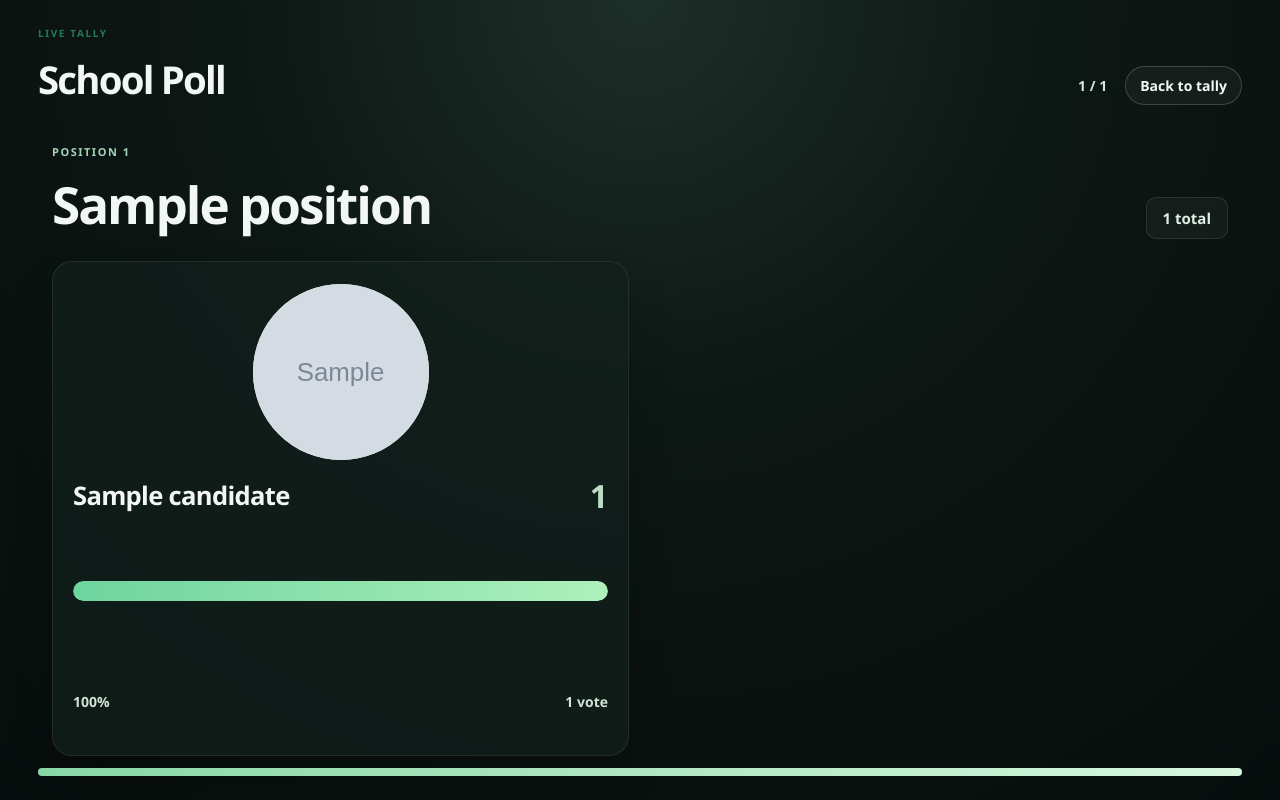
After one commit to Firadwelt06/Student-Polling, a Flask app: page /admin/results/slideshow in a window 1280 px wide. The commit adds this page. Run offline with Flask 3, Linux system fonts and the light colour scheme; the visitor is signed in with stand-in values (Sample User, id 1); data comes from the database, SQL or seed files in the repository; tables that the repository leaves empty hold one stand-in row (values such as "Sample post"); grey boxes marked "Sample" are stand-in pictures; parts of the project's set-up code (start-up, migrations or seed data) failed here and were passed over; some libraries are stand-ins or nearby versions.

Commit message:
Add fullscreen slideshow for live results and update results page layout

```diff
--- a/app.py
+++ b/app.py
@@ -357,6 +357,16 @@ def create_app(test_config=None):
         db = get_db()
         return render_template(
             "results.html",
+            results=results_data(db),
+            total_ballots=db.execute("SELECT COUNT(DISTINCT ballot_id) FROM votes").fetchone()[0],
+        )
+
+    @app.get("/admin/results/slideshow")
+    @login_required
+    def admin_results_slideshow():
+        db = get_db()
+        return render_template(
+            "results_slideshow.html",
             results=results_data(db),
             total_ballots=db.execute("SELECT COUNT(DISTINCT ballot_id) FROM votes").fetchone()[0],
         )
--- a/static/style.css
+++ b/static/style.css
@@ -160,6 +160,7 @@ input:focus, select:focus { border-color: #71a987; box-shadow: 0 0 0 3px #e7f3ea
 .reset-form label { display: grid; flex: 1; gap: 6px; font-size: 11px; font-weight: 700; }
 .result-candidate-name { display: inline-flex; align-items: center; gap: 8px; }
 .results-private { color: var(--muted); font-size: 10px; }
+.results-actions { display: flex; align-items: center; gap: 12px; }
 .results-page { display: grid; gap: 18px; max-width: 900px; margin: 12px auto 0; }
 .results-heading { display: flex; align-items: center; justify-content: space-between; gap: 15px; }
 .results-heading h1 { margin-bottom: 8px; font-size: 31px; letter-spacing: -1px; }
@@ -180,6 +181,37 @@ input:focus, select:focus { border-color: #71a987; box-shadow: 0 0 0 3px #e7f3ea
 .result-label strong { color: var(--green-dark); }
 .bar-track { height: 6px; overflow: hidden; border-radius: 5px; background: #edf2ee; }
 .bar-fill { height: 100%; border-radius: 5px; background: #55a078; }
+.results-slideshow-body { margin: 0; min-height: 100vh; background: radial-gradient(circle at top, #1d2f29 0%, #0d1714 40%, #070d0c 100%); color: #f2f7f3; }
+.results-slideshow-body .site-header, .results-slideshow-body .site-footer { display: none; }
+.results-slideshow-body .page { display: none; }
+.slideshow-shell { display: grid; grid-template-rows: auto 1fr auto; height: 100vh; padding: 26px 38px 24px; }
+.slideshow-header { display: flex; align-items: end; justify-content: space-between; gap: 18px; }
+.slideshow-header h1 { margin: 0; font-size: clamp(28px, 3vw, 46px); letter-spacing: -1.8px; }
+.slideshow-meta { display: flex; align-items: center; gap: 18px; color: #d7e7dc; font-size: 14px; font-weight: 700; }
+.slideshow-exit { padding: 9px 14px; border: 1px solid rgba(255,255,255,0.18); border-radius: 999px; color: #eff8f1; background: rgba(255,255,255,0.04); }
+.slideshow-stage { position: relative; display: grid; place-items: center; margin-top: 20px; }
+.slideshow-slide { position: absolute; inset: 0; display: none; grid-template-rows: auto 1fr; gap: 22px; padding: 14px 14px 4px; opacity: 0; transform: scale(.98); transition: opacity .5s ease, transform .5s ease; }
+.slideshow-slide.is-active { display: grid; opacity: 1; transform: scale(1); }
+.slideshow-position-row { display: flex; align-items: end; justify-content: space-between; gap: 18px; }
+.slideshow-position-tag { display: inline-block; margin-bottom: 10px; color: #a4d4b6; font-size: 11px; font-weight: 800; letter-spacing: 1.5px; text-transform: uppercase; }
+.slideshow-position-row h2 { margin: 0; font-size: clamp(34px, 4vw, 70px); letter-spacing: -2px; }
+.slideshow-total { display: inline-flex; align-items: center; justify-content: center; padding: 10px 16px; border: 1px solid rgba(255,255,255,0.1); border-radius: 10px; background: rgba(255,255,255,0.04); color: #dfeee4; font-size: 15px; font-weight: 700; }
+.slideshow-candidates { display: grid; grid-template-columns: repeat(2, minmax(0, 1fr)); gap: 22px; }
+.slideshow-candidate { display: grid; gap: 12px; padding: 22px 20px 18px; border: 1px solid rgba(255,255,255,0.08); border-radius: 20px; background: rgba(18, 32, 28, 0.72); box-shadow: 0 24px 40px rgba(0,0,0,0.18); }
+.slideshow-candidate-header { display: flex; align-items: center; flex-direction: column; gap: 14px; }
+.slideshow-candidate .candidate-avatar-ballot { width: clamp(140px, 22vh, 240px); height: clamp(140px, 22vh, 240px); font-size: clamp(44px, 8vh, 90px) !important; }
+.slideshow-candidate-copy { display: flex; align-items: center; justify-content: space-between; gap: 10px; width: 100%; }
+.slideshow-candidate-name { font-size: clamp(18px, 2vw, 32px); font-weight: 700; letter-spacing: -0.7px; }
+.slideshow-candidate-copy strong { font-size: clamp(24px, 2.5vw, 42px); color: #bcdcc4; }
+.slideshow-meter { height: 20px; overflow: hidden; border-radius: 999px; background: rgba(255,255,255,0.08); }
+.slideshow-meter span { display: block; height: 100%; border-radius: inherit; background: linear-gradient(90deg, #6ed49d 0%, #aef0bc 100%); }
+.slideshow-candidate-foot { display: flex; align-items: center; justify-content: space-between; gap: 12px; color: #d1e4d8; font-size: 14px; font-weight: 600; }
+.slideshow-progress { position: relative; height: 8px; margin-top: 8px; border-radius: 999px; background: rgba(255,255,255,0.08); }
+.slideshow-progress span { position: absolute; inset: 0 auto 0 0; width: 0; border-radius: inherit; background: linear-gradient(90deg, #89d7a5 0%, #d7f7dd 100%); transition: width 6s linear; }
+.slideshow-empty { display: grid; place-items: center; height: 100%; }
+.slideshow-empty-card { max-width: 680px; padding: 34px 42px; border: 1px solid rgba(255,255,255,0.1); border-radius: 22px; background: rgba(19,31,27,0.85); text-align: center; }
+.slideshow-empty-card h2 { margin: 0 0 10px; font-size: clamp(28px, 3vw, 42px); }
+.slideshow-empty-card p { margin: 0; color: #d8e6dc; font-size: 18px; line-height: 1.5; }
 .flash-list { display: grid; gap: 8px; margin-bottom: 16px; }
 .flash { padding: 11px 14px; border-radius: 7px; font-size: 13px; }
 .flash-error { color: #853838; background: #faeaea; }
--- a/templates/results.html
+++ b/templates/results.html
@@ -9,7 +9,10 @@
       <h1>Results by position</h1>
       <p class="muted">Vote totals refresh automatically every few seconds.</p>
     </div>
-    <span class="results-private">Administrator view</span>
+    <div class="results-actions">
+      <a class="button button-secondary" href="{{ url_for('admin_results_slideshow') }}" target="_blank" rel="noopener">Open fullscreen slideshow</a>
+      <span class="results-private">Administrator view</span>
+    </div>
   </div>
   <p id="refresh-status" class="refresh-status" aria-live="polite">Live updates are on.</p>
   {% include "results_content.html" %}
--- /dev/null
+++ b/templates/results_slideshow.html
@@ -0,0 +1,113 @@
+<!doctype html>
+<html lang="en">
+<head>
+  <meta charset="utf-8">
+  <meta name="viewport" content="width=device-width, initial-scale=1">
+  <meta name="color-scheme" content="light">
+  <title>Live tally slideshow | {{ school_name }}</title>
+  <link rel="stylesheet" href="{{ url_for('static', filename='style.css') }}">
+</head>
+<body class="results-slideshow-body">
+  <div class="slideshow-shell">
+    <header class="slideshow-header">
+      <div>
+        <span class="eyebrow">LIVE TALLY</span>
+        <h1>{{ school_name }}</h1>
+      </div>
+      <div class="slideshow-meta">
+        <span id="slide-indicator">1 / {{ results|length if results else 1 }}</span>
+        <a class="slideshow-exit" href="{{ url_for('admin_results') }}">Back to tally</a>
+      </div>
+    </header>
+
+    {% if results %}
+      <div class="slideshow-stage" id="slideshow-stage">
+        {% for position in results %}
+          <article class="slideshow-slide {% if loop.first %}is-active{% endif %}" data-index="{{ loop.index0 }}">
+            <div class="slideshow-position-row">
+              <div>
+                <span class="slideshow-position-tag">Position {{ loop.index }}</span>
+                <h2>{{ position.name }}</h2>
+              </div>
+              <span class="slideshow-total">{{ position.total }} total</span>
+            </div>
+            <div class="slideshow-candidates">
+              {% for candidate in position.candidates %}
+                <div class="slideshow-candidate">
+                  <div class="slideshow-candidate-header">
+                    {% if candidate.photo_path %}
+                      <img class="candidate-avatar candidate-avatar-ballot" src="{{ url_for('candidate_photo', filename=candidate.photo_path) }}" alt="{{ candidate.name }}">
+                    {% else %}
+                      <span class="candidate-avatar candidate-avatar-ballot candidate-avatar-fallback" aria-label="No photo for {{ candidate.name }}">{{ candidate.name[0]|upper }}</span>
+                    {% endif %}
+                    <div class="slideshow-candidate-copy">
+                      <span class="slideshow-candidate-name">{{ candidate.name }}</span>
+                      <strong>{{ candidate.votes }}</strong>
+                    </div>
+                  </div>
+                  <div class="slideshow-meter">
+                    <span style="width: {{ candidate.percent }}%"></span>
+                  </div>
+                  <div class="slideshow-candidate-foot">
+                    <span>{{ candidate.percent }}%</span>
+                    <span>{{ candidate.votes }} vote{% if candidate.votes != 1 %}s{% endif %}</span>
+                  </div>
+                </div>
+              {% endfor %}
+            </div>
+          </article>
+        {% endfor %}
+      </div>
+      <div class="slideshow-progress" aria-hidden="true">
+        <span id="slideshow-progress-bar"></span>
+      </div>
+    {% else %}
+      <div class="slideshow-empty">
+        <div class="slideshow-empty-card">
+          <span class="eyebrow">WAITING FOR RESULTS</span>
+          <h2>No live votes yet</h2>
+          <p>Results will appear here as soon as positions and candidates are added and votes are recorded.</p>
+        </div>
+      </div>
+    {% endif %}
+  </div>
+
+  <script>
+    (() => {
+      const slides = [...document.querySelectorAll('.slideshow-slide')];
+      const indicator = document.getElementById('slide-indicator');
+      const progressBar = document.getElementById('slideshow-progress-bar');
+      const slideIntervalMs = 6000;
+
+      if (!slides.length) {
+        return;
+      }
+
+      let activeIndex = 0;
+
+      function showSlide(index) {
+        activeIndex = (index + slides.length) % slides.length;
+        slides.forEach((slide, slideIndex) => {
+          slide.classList.toggle('is-active', slideIndex === activeIndex);
+        });
+        if (indicator) {
+          indicator.textContent = `${activeIndex + 1} / ${slides.length}`;
+        }
+        if (progressBar) {
+          progressBar.style.width = '0%';
+          requestAnimationFrame(() => {
+            progressBar.style.transition = `width ${slideIntervalMs}ms linear`;
+            progressBar.style.width = '100%';
+          });
+        }
+      }
+
+      showSlide(0);
+      setInterval(() => {
+        showSlide(activeIndex + 1);
+      }, slideIntervalMs);
+      window.setTimeout(() => window.location.reload(), 15000);
+    })();
+  </script>
+</body>
+</html>
```
Also changed, not shown: tests/test_app.py (+14 -0 lines).
